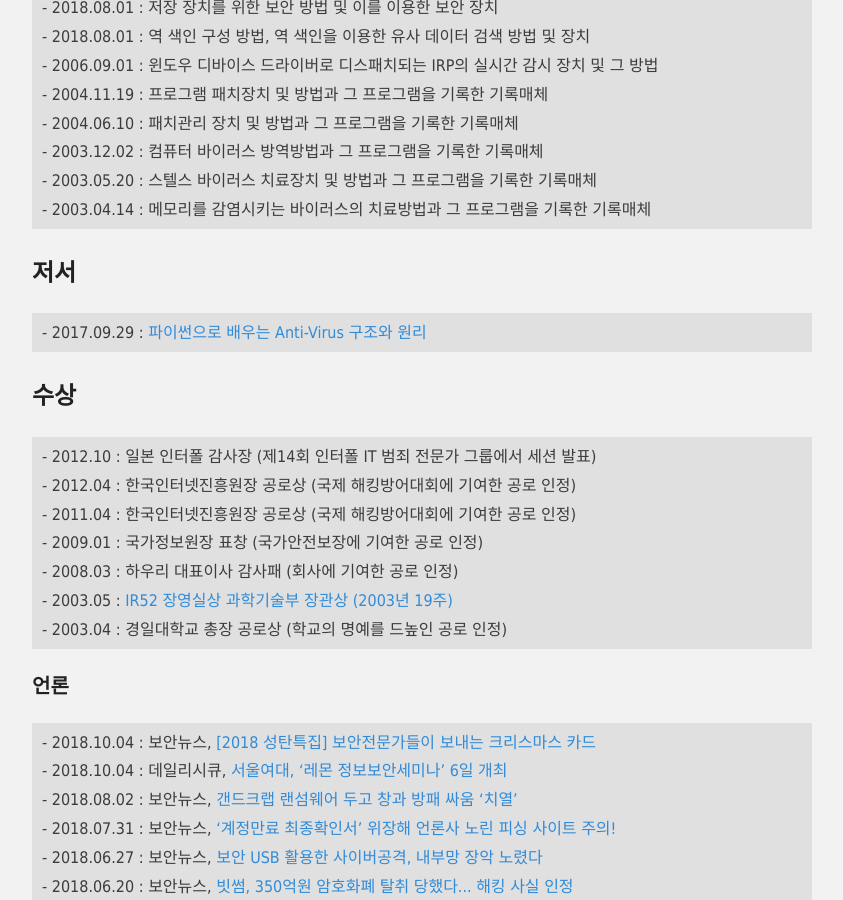
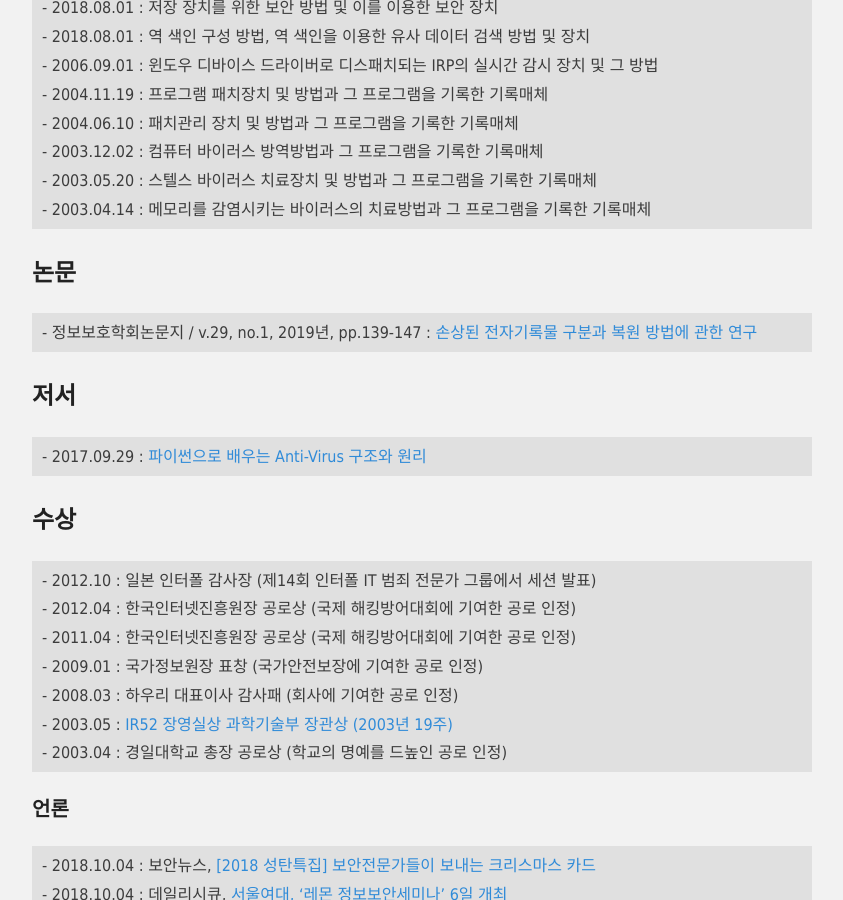
Before and after one commit to hanul93/hanul93.github.com, a Jekyll site: the page built from about.md, in a window 1280 px wide and 900 px high, scrolled down 1211 px. Shown: the whole window, without its empty margins (218-1061 px from the left). Built offline with Jekyll 4.4.1, drawn with Linux system fonts in a browser that asks for light colours; nearby versions of some CDN libraries; some of the changed text lies outside the part shown.

Commit message:
논문 및 발표 추가

```diff
--- a/about.md
+++ b/about.md
@@ -46,6 +46,13 @@
 - 2003.12.02 : 컴퓨터 바이러스 방역방법과 그 프로그램을 기록한 기록매체
 - 2003.05.20 : 스텔스 바이러스 치료장치 및 방법과 그 프로그램을 기록한 기록매체
 - 2003.04.14 : 메모리를 감염시키는 바이러스의 치료방법과 그 프로그램을 기록한 기록매체
+</code></pre>
+</div>
+
+
+## 논문
+
+<div class="highlighter-rouge"><pre class="highlight"><code class="keibox">- 정보보호학회논문지 / v.29, no.1, 2019년, pp.139-147 : <a href="http://koreascience.or.kr/article/JAKO201907753431236.page">손상된 전자기록물 구분과 복원 방법에 관한 연구</a>
 </code></pre>
 </div>
 
@@ -165,7 +172,8 @@
 
 ### 발표
 
-<div class="highlighter-rouge"><pre class="highlight"><code class="keibox">- 2018.10.06 : 서울여자대학교 제7회 레몬 정보보안 세미나, <a href="https://onoffmix.com/event/150662">오픈소스 백신이 가지는 의미</a>
+<div class="highlighter-rouge"><pre class="highlight"><code class="keibox">- 2019.06.27 : 한국정보보호학회 단기강좌, <a href="http://kcert.designq.kr/bbs/board.php?bo_table=s62&wr_id=947">인공지능 백신 개발과 실습</a>
+- 2018.10.06 : 서울여자대학교 제7회 레몬 정보보안 세미나, <a href="https://onoffmix.com/event/150662">오픈소스 백신이 가지는 의미</a>
 - 2018.08.08 : 국민대학교  CTI 연구 세미나, 악성코드 분석 실전 기술
 - 2018.07.09 : KISA, 머신러닝 기술을 이용한 악성코드 분류
 - 2018.04.13 : NETSEC-KR2018, 악성코드 분석 오픈 플랫폼
```
